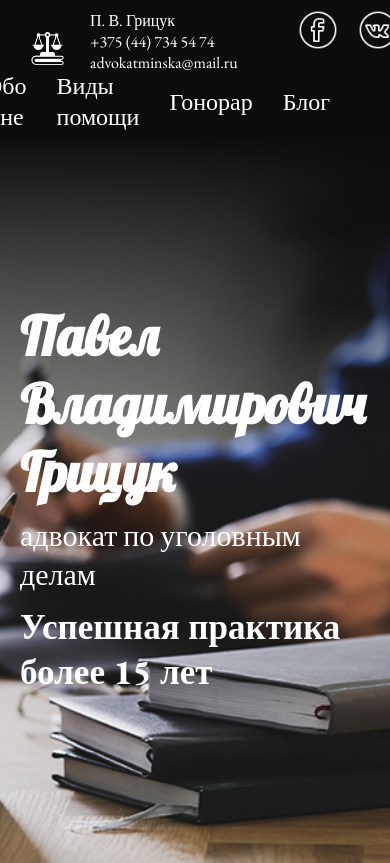
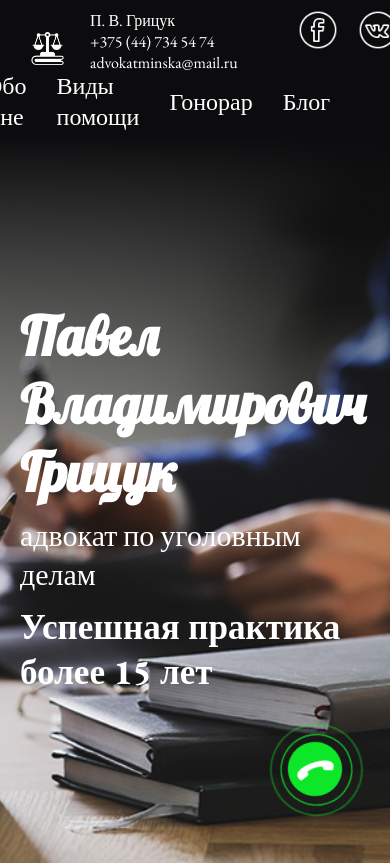
Before and after one commit to patciahevich/gritsuk, a React (Create React App) app: page / in a window 390 px wide. Shown: the top 863 px of the page. Built offline with nearby package versions, Linux system fonts and the light colour scheme.

Commit message:
feat: add call feature

```diff
--- /dev/null
+++ b/src/call/call.scss
@@ -0,0 +1,76 @@
+.call {
+  z-index: 10;
+
+  position: fixed;
+  bottom: 100px;
+  right: 100px;
+
+  .icon {
+    width: 70px;
+    height: 70px;
+
+    background-image: url(../../public/icons/call.png);
+    background-size: cover;
+
+    animation: grow-rotate-shrink 5s infinite;
+  }
+}
+
+.call .icon::before,
+.call .icon::after {
+  content: "";
+  position: absolute;
+  width: 70px;
+  height: 70px;
+  border: 1px solid #0DE727;
+  border-radius: 50%;
+  animation: ring 5s infinite;
+  z-index: 1;
+}
+
+.call .icon::after {
+  animation-delay: 1s;
+}
+
+
+@keyframes grow-rotate-shrink {
+  0% {
+    transform: scale(1) rotate(0deg);
+  }
+  50% {
+    transform: scale(1.2) rotate(360deg);
+  }
+  100% {
+    transform: scale(1) rotate(720deg);
+  }
+}
+
+@keyframes ring {
+  0% {
+    transform: scale(1);
+    opacity: 1;
+  }
+  100% {
+    transform: scale(1.8);
+    opacity: 0;
+  }
+}
+
+@media screen and (max-width: 800px) {
+  .call {
+    bottom: 50px;
+    right: 50px;
+
+    .icon {
+      width: 50px;
+      height: 50px;
+    }
+  }
+
+  .call .icon::before,
+  .call .icon::after {
+    width: 50px;
+    height: 50px;
+  }
+
+}
--- /dev/null
+++ b/src/call/call.tsx
@@ -0,0 +1,11 @@
+import './call.scss';
+
+function Call() {
+  return (
+    <a href='tel:+375447345474' className='call'>
+      <div className='icon'/>
+    </a>
+  )
+}
+
+ export default Call
--- a/src/main/main.tsx
+++ b/src/main/main.tsx
@@ -1,3 +1,4 @@
+import Call from '../call/call';
 import Header from '../header/header';
 import Hook from '../hook/hook';
 import Nav from '../nav/nav';
@@ -9,6 +10,7 @@ function Main() {
       <Header/>
       <Nav/>
       <Hook/>
+      <Call/>
     </div>
   )
 }
--- a/src/networks/networks.scss
+++ b/src/networks/networks.scss
@@ -8,7 +8,7 @@
   height: 40px;
 
   background-size: cover;
-  transition: all 0.3s;
+  transition: all 1s;
 }
 
 #viber {
```
Also changed, not shown: public/icons/call.png (added).
